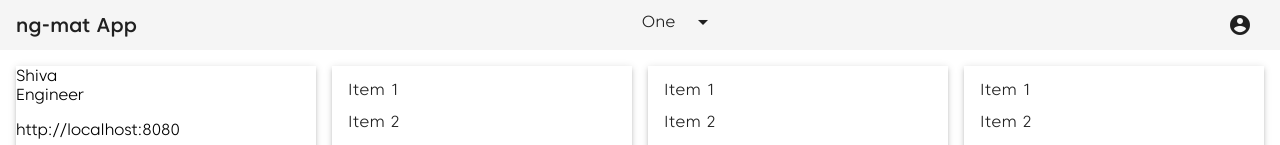
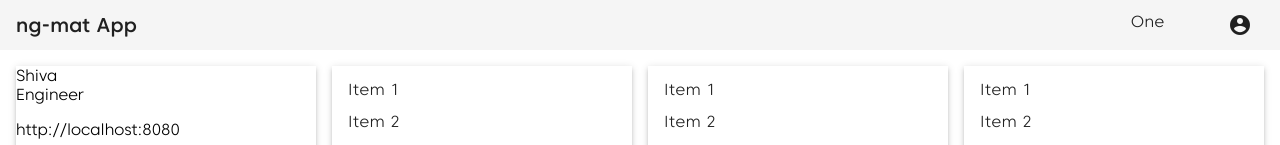
Before and after one commit to skdonthi/ng-mat-boilerplate, an Angular app: page / in a window 1280 px wide. Shown: the top 145 px of the page. Built offline with nearby package versions, Linux system fonts and the light colour scheme.

Commit message:
change to auto complete

```diff
--- a/src/app/app.component.html
+++ b/src/app/app.component.html
@@ -1,6 +1,6 @@
-<mat-toolbar class="header" style="position: sticky">
+<mat-toolbar class="header">
   <span>ng-mat App</span>
-
+  <span class="spacer"></span>
   <form class="example-form">
     <mat-form-field class="example-full-width">
       <input
@@ -10,7 +10,7 @@
         [formControl]="myControl"
         [matAutocomplete]="auto"
       />
-      <mat-icon matSuffix>arrow_drop_down</mat-icon>
+      <!-- <mat-icon matSuffix>arrow_drop_down</mat-icon> -->
       <mat-autocomplete autoActiveFirstOption #auto="matAutocomplete">
         @for (option of filteredOptions | async; track option) {
         <mat-option [value]="option">{{ option }}</mat-option>
--- a/src/app/app.component.scss
+++ b/src/app/app.component.scss
@@ -1,6 +1,10 @@
 .header {
-  display: flex;
-  justify-content: space-between;
+  //display: flex;
+  //justify-content: space-between;
+  position: sticky;
+  position: -webkit-sticky; /* For macOS/iOS Safari */
+  top: 0; /* Sets the sticky toolbar to be on top */
+  z-index: 1000; /* Ensure that your app's content doesn't overlap the toolbar */
 
   ::ng-deep .mdc-line-ripple {
     display: none;
@@ -18,4 +22,8 @@
   ::ng-deep .mdc-text-field--filled {
     margin-top: 15px;
   }
+
+  .spacer {
+    flex: 1 1 auto;
+  }
 }
--- a/src/app/app.component.ts
+++ b/src/app/app.component.ts
@@ -37,17 +37,7 @@ interface Food {
 export class AppComponent {
   title = 'ng-mat-boilerplate';
   myControl = new FormControl('One');
-  options: string[] = [
-    'One',
-    'Two',
-    'Three',
-    'One',
-    'Two',
-    'Three',
-    'One',
-    'Two',
-    'Three',
-  ];
+  options: string[] = ['One', 'Two', 'Three'];
   filteredOptions!: Observable<string[]>;
 
   ngOnInit() {
```
